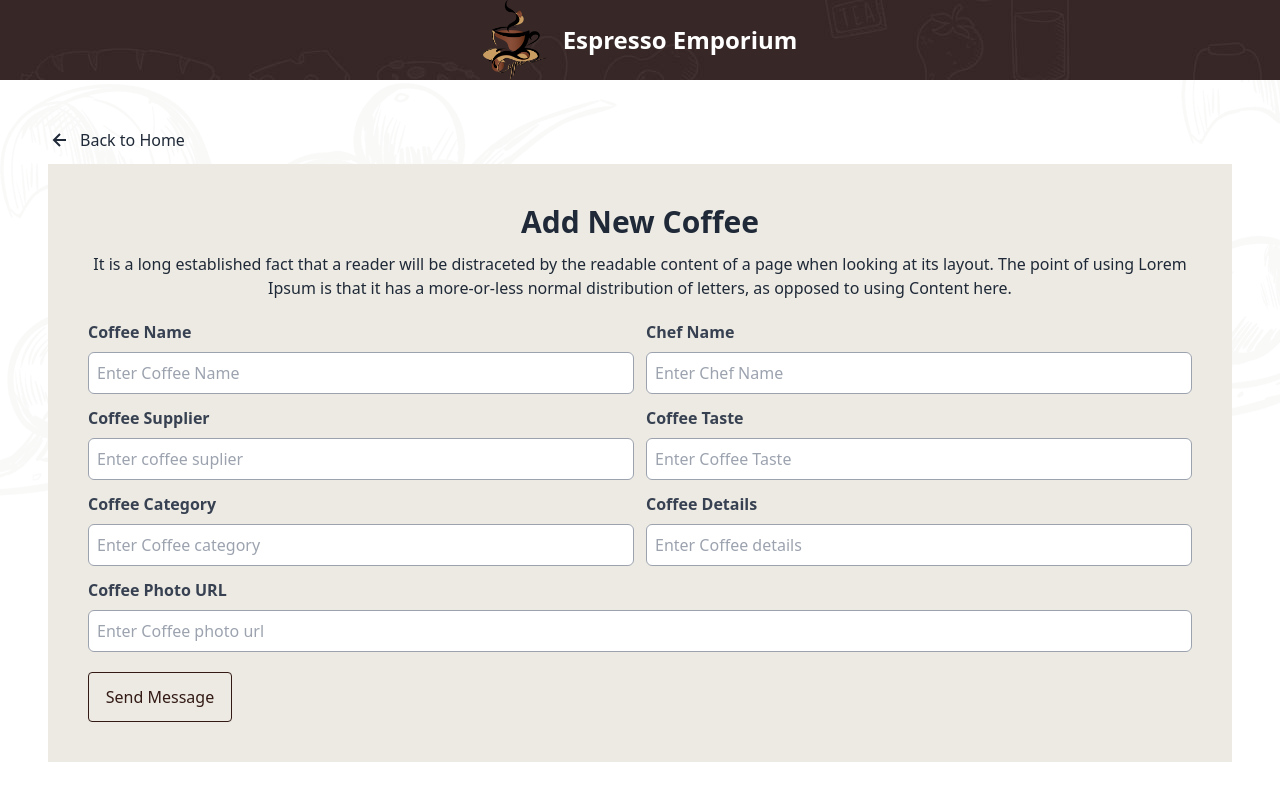
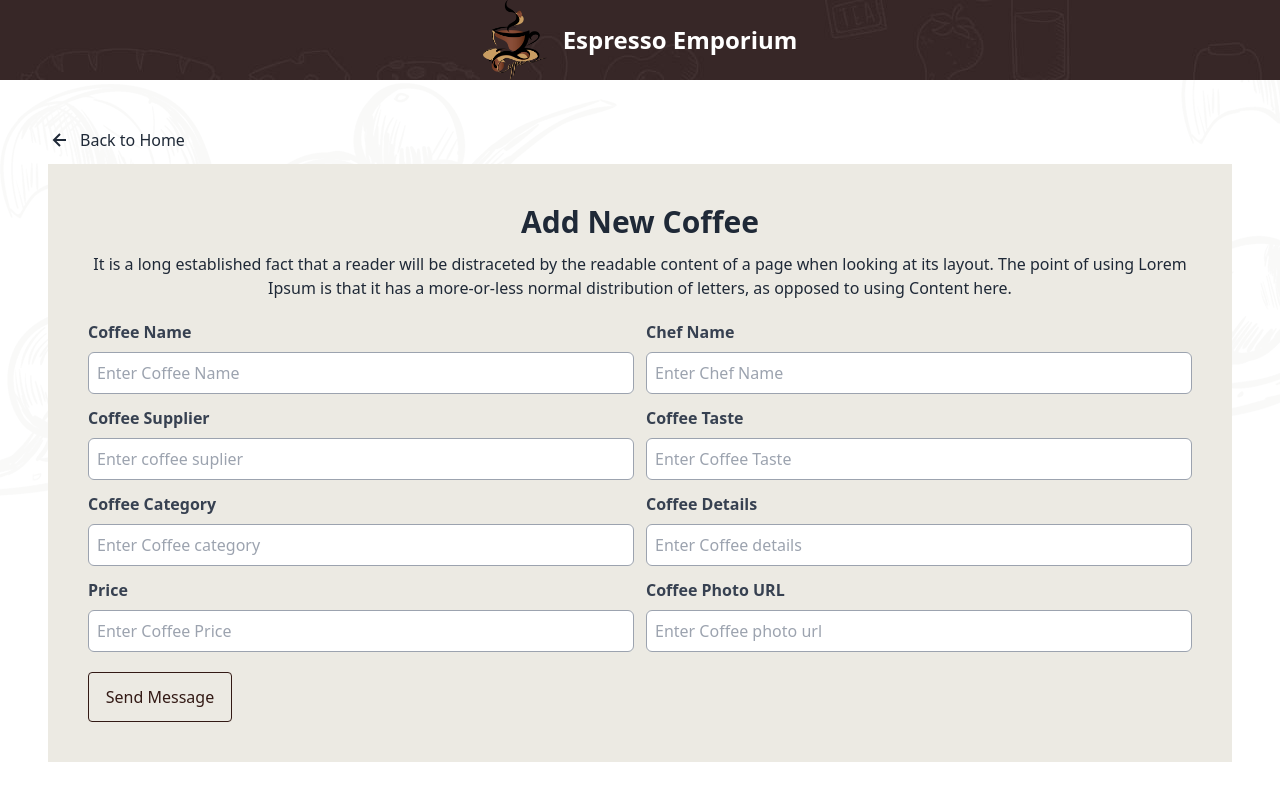
Before and after one commit to shaikat17/coffee_store_client, a React (Vite) app: page /add-coffee in a window 1280 px wide. Shown: the top 800 px of the page. Built offline with nearby package versions, Linux system fonts and the light colour scheme.

Commit message:
coffee section added

```diff
--- /dev/null
+++ b/src/components/SingleCoffee.jsx
@@ -0,0 +1,31 @@
+import recImg from "../../public/images/more/Rectangle 5.png";
+import { AiOutlineEye } from 'react-icons/ai'
+import { HiPencil } from 'react-icons/hi'
+import { FaTrash } from 'react-icons/fa'
+
+const SingleCoffee = ({ coffee }) => {
+  return (
+    <div className="flex items-center justify-center" style={{ backgroundImage: `url('${recImg}')` }}>
+      <figure>
+        <img
+          src={coffee.coffeePhotoUrl}
+          alt="Movie"
+        />
+      </figure>
+      <div className="card-body">
+        <p>Name: {coffee.coffeeName}</p>
+        <p>Chef: {coffee.chefName}</p>
+        <p>Price: {coffee.coffeePrice} Taka</p>
+        </div>
+        <div className="card-actions">
+          <div className="btn-group btn-group-vertical">
+            <button className="btn bg-[#D2B48C] border-none"><AiOutlineEye /></button>
+            <button className="btn bg-[#3C393B] border-none"><HiPencil /></button>
+            <button className="btn bg-[#EA4744] border-none"><FaTrash /></button>
+          </div>
+        </div>
+      </div>
+  );
+};
+
+export default SingleCoffee;
--- a/src/page/AddCoffee.jsx
+++ b/src/page/AddCoffee.jsx
@@ -1,4 +1,4 @@
-import React from "react";
+import Swal from 'sweetalert2'
 import recImg from "../../public/images/more/11.png";
 import { NavLink } from "react-router-dom";
 import { BiLeftArrowAlt } from "react-icons/bi";
@@ -19,7 +19,28 @@ const AddCoffee = () => {
         const coffeeDetails = form.coffeeDetails.value
         const coffeePhotoUrl = form.coffeePhotoUrl.value
 
-        console.log(coffeeName, chefName, coffeeSupplier, taste, coffeeCategory, coffeeDetails, coffeePhotoUrl)
+        // console.log(coffeeName, chefName, coffeeSupplier, taste, coffeeCategory, coffeeDetails, coffeePhotoUrl)
+
+        const newCoffee = { coffeeName, chefName, coffeeSupplier, taste, coffeeCategory, coffeeDetails, coffeePhotoUrl }
+
+        fetch('http://localhost:3000/coffee',{
+            method: 'POST',
+            headers: {
+                'content-type': 'application/json'
+            },
+            body: JSON.stringify(newCoffee)
+        })
+        .then(res => res.json())
+        .then(data => {
+            if(data.acknowledged) {
+                Swal.fire({
+                    title: 'Success!',
+                    text: 'New Coffee Added Successfully',
+                    icon: 'success',
+                    confirmButtonText: 'Cool'
+                  })
+            }
+        })
 
         form.reset()
     }
@@ -142,7 +163,23 @@ const AddCoffee = () => {
                 placeholder="Enter Coffee details"
               />
             </div>
-            <div className="md:col-span-2">
+            <div>
+              <label
+                className="block text-gray-700 font-bold mb-2"
+                htmlFor="price"
+              >
+                Price
+              </label>
+
+              <input
+                className="border border-gray-400 p-2 w-full rounded-md placeholder:font-extralight "
+                type="text"
+                name="coffeePrice"
+                id="price"
+                placeholder="Enter Coffee Price"
+              />
+            </div>
+            <div>
               <label
                 className="block text-gray-700 font-bold mb-2"
                 htmlFor="coffee_photo_url"
--- /dev/null
+++ b/src/page/Coffees.jsx
@@ -0,0 +1,27 @@
+import React, { useEffect, useState } from 'react';
+
+import SingleCoffee from '../components/SingleCoffee';
+import { NavLink } from 'react-router-dom';
+
+
+const Coffees = () => {
+    const [coffees, setCoffees] = useState([])
+
+    useEffect(() => {
+        fetch('http://localhost:3000/coffees')
+        .then(res => res.json())
+        .then(data => setCoffees(data))
+    },[])
+
+    return (
+        <div className='flex flex-col items-center md:p-10 p-3'>
+            <p>--- Sip & Savor ---</p>
+            <NavLink to="/add-coffee" className="btn bg-[#D2B48C] py-1 my-4">Add Coffee</NavLink>
+        <div className='grid grid-cols-1 md:grid-cols-2 gap-3'>
+            {coffees.map(coffee => <SingleCoffee key={coffee._id} coffee={coffee} />)}
+        </div>
+        </div>
+    );
+};
+
+export default Coffees;
--- a/src/page/Home.jsx
+++ b/src/page/Home.jsx
@@ -2,12 +2,14 @@ import React from 'react';
 import Banner from '../components/Banner';
 import HighLightSection from '../components/HighLightSection';
 import FollowUsSection from '../components/FollowUsSection';
+import Coffees from './Coffees';
 
 const Home = () => {
     return (
         <>
         <Banner />
         <HighLightSection />
+        <Coffees />
         <FollowUsSection />
         </>
     );
```
Also changed, not shown: public/images/more/Rectangle 5.png (added).
